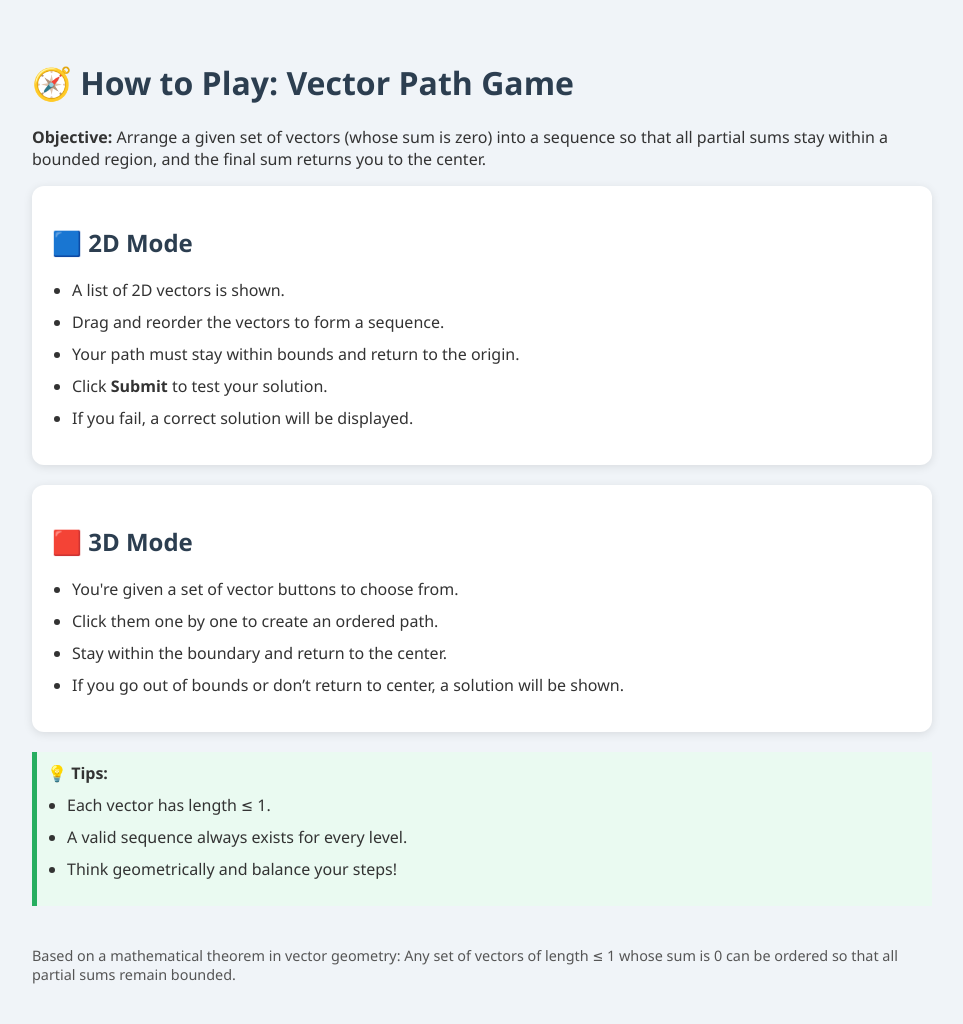
After one commit to rohitkumarbdp/Walking_in_the_yard, a Flask app: page /instructions in a window 1280 px wide. The commit adds this page. Shown: the whole page, without its empty margins (158-1121 px from the left). Run offline with Flask 3, Linux system fonts and the light colour scheme.

Commit message:
added instructions

```diff
--- a/app.py
+++ b/app.py
@@ -18,7 +18,9 @@ def formalProof():
 @app.route('/layman-proof')
 def laymanProof():
     return render_template("layman_proof.html")
-
+@app.route('/instructions')
+def instructions():
+    return render_template("instructions.html")
 
 if __name__ == '__main__':
     app.run(debug=True, port= 5000)
--- /dev/null
+++ b/templates/instructions.html
@@ -0,0 +1,85 @@
+<!DOCTYPE html>
+<html lang="en">
+<head>
+  <meta charset="UTF-8" />
+  <meta name="viewport" content="width=device-width, initial-scale=1.0" />
+  <title>How to Play - Vector Path Game</title>
+  <style>
+    body {
+      font-family: 'Segoe UI', Tahoma, Geneva, Verdana, sans-serif;
+      background-color: #f0f4f8;
+      color: #333;
+      padding: 40px;
+      max-width: 900px;
+      margin: auto;
+    }
+    h1, h2 {
+      color: #2c3e50;
+    }
+    .mode {
+      background-color: #ffffff;
+      border-radius: 12px;
+      box-shadow: 0 2px 10px rgba(0, 0, 0, 0.1);
+      padding: 20px;
+      margin-bottom: 20px;
+    }
+    ul {
+      margin-top: 10px;
+      padding-left: 20px;
+    }
+    li {
+      margin-bottom: 10px;
+    }
+    .tip {
+      background-color: #eafaf1;
+      border-left: 5px solid #27ae60;
+      padding: 10px;
+      margin-top: 20px;
+    }
+    .footer {
+      margin-top: 40px;
+      font-size: 0.9em;
+      color: #555;
+    }
+  </style>
+</head>
+<body>
+  <h1>🧭 How to Play: Vector Path Game</h1>
+
+  <p><strong>Objective:</strong> Arrange a given set of vectors (whose sum is zero) into a sequence so that all partial sums stay within a bounded region, and the final sum returns you to the center.</p>
+
+  <div class="mode">
+    <h2>🟦 2D Mode</h2>
+    <ul>
+      <li>A list of 2D vectors is shown.</li>
+      <li>Drag and reorder the vectors to form a sequence.</li>
+      <li>Your path must stay within bounds and return to the origin.</li>
+      <li>Click <strong>Submit</strong> to test your solution.</li>
+      <li>If you fail, a correct solution will be displayed.</li>
+    </ul>
+  </div>
+
+  <div class="mode">
+    <h2>🟥 3D Mode</h2>
+    <ul>
+      <li>You're given a set of vector buttons to choose from.</li>
+      <li>Click them one by one to create an ordered path.</li>
+      <li>Stay within the boundary and return to the center.</li>
+      <li>If you go out of bounds or don’t return to center, a solution will be shown.</li>
+    </ul>
+  </div>
+
+  <div class="tip">
+    💡 <strong>Tips:</strong>
+    <ul>
+      <li>Each vector has length ≤ 1.</li>
+      <li>A valid sequence always exists for every level.</li>
+      <li>Think geometrically and balance your steps!</li>
+    </ul>
+  </div>
+
+  <div class="footer">
+    Based on a mathematical theorem in vector geometry: Any set of vectors of length ≤ 1 whose sum is 0 can be ordered so that all partial sums remain bounded.
+  </div>
+</body>
+</html>
--- a/templates/three_d.html
+++ b/templates/three_d.html
@@ -18,6 +18,9 @@
         <input type="number" id="vectorCount" placeholder="Enter number of vectors">
         <button onclick="generateAndDisplayVectors()">Play</button>
         <button id="solutionButton">Show Solution</button>
+        <a href="/instructions" target="_blank">
+						<button>Instructions</button>
+					  </a>
       </div>
       <label for="animationSpeed">Change Animation Speed</label>
       <input type="range" id="animationSpeedRange" min="0.01" max="3" step="0.02" value="0.08">
--- a/templates/two_d.html
+++ b/templates/two_d.html
@@ -44,6 +44,10 @@
 					<button id="playButton">Play Game</button>
 					<button id="solutionButton">Show Solution</button>
 					<button id="submitButton">Submit Vectors</button>
+					<a href="/instructions" target="_blank">
+						<button>Instructions</button>
+					  </a>
+
 				</div>
 				<div class="vector-list-container">
 					<div id="vectorList" class="vector-list"></div>
```
Also changed, not shown: 1 other file.
